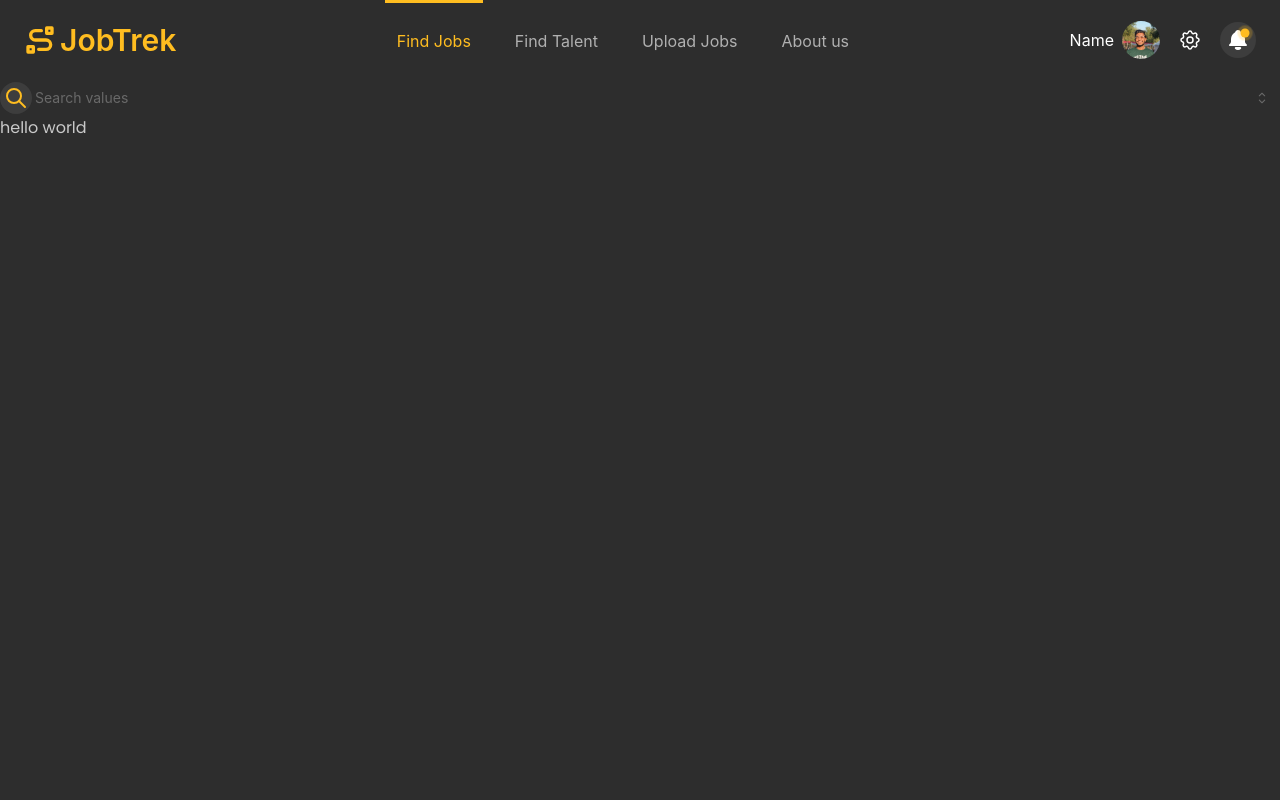
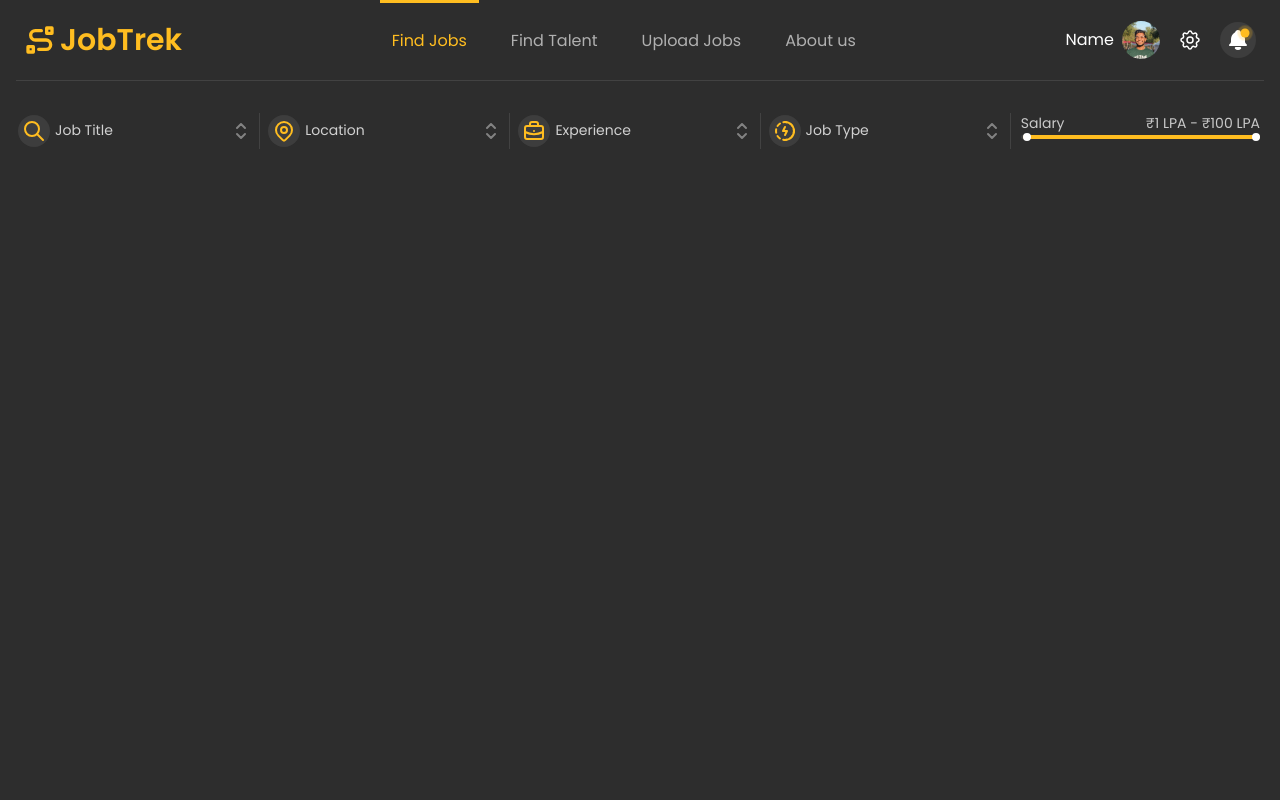
Before and after one commit to ShreyanshJain105/JobTrek-UI, a React (Create React App) app: page /find-jobs in a window 1280 px wide. Shown: the top 800 px of the page. Built offline with nearby package versions, Linux system fonts and the light colour scheme.

Commit message:
updated some components and create the find jobs home page

```diff
--- a/src/App.tsx
+++ b/src/App.tsx
@@ -19,7 +19,8 @@ function App() {
         '#f6f6f6', '#e7e7e7', '#d1d1d1', '#b0b0b0', '#888888',
         '#6d6d6d', '#5d5d5d', '#4f4f4f', '#454545', '#3d3d3d', '#2d2d2d'
       ],
-    }
+    },
+    fontFamily:"poppins,sans-serif"
   });
 
   return (
--- /dev/null
+++ b/src/Data/JobsData.tsx
@@ -0,0 +1,235 @@
+import { IconBriefcase, IconMapPin, IconRecharging, IconSearch } from "@tabler/icons-react";
+
+const dropdownData = [
+  {
+    title: "Job Title",
+    icon: IconSearch,
+    options: [
+      'Designer',
+      'Developer',
+      'Product Manager',
+      'Marketing Specialist',
+      'Data Analyst',
+      'Sales Executive',
+      'Content Writer',
+      'Customer Support',
+      'Software Engineer',
+      'UI/UX Designer',
+      'Business Analyst',
+      'DevOps Engineer'
+    ]
+  },
+  {
+    title: "Location",
+    icon: IconMapPin,
+    options: [
+      'Delhi',
+      'New York',
+      'San Francisco',
+      'London',
+      'Berlin',
+      'Tokyo',
+      'Sydney',
+      'Toronto',
+      'Mumbai',
+      'Singapore',
+      'Amsterdam',
+      'Dubai'
+    ]
+  },
+  {
+    title: "Experience",
+    icon: IconBriefcase,
+    options: ['Entry Level', 'Intermediate', 'Expert']
+  },
+  {
+    title: "Job Type",
+    icon: IconRecharging,
+    options: ['Full Time', 'Part Time', 'Contract', 'Freelance', 'Internship']
+  }
+];
+
+const jobList = [
+  {
+    jobTitle: "Product Designer",
+    company: "Meta",
+    applicants: 25,
+    experience: "Entry Level",
+    jobType: "Full Time",
+    location: "New York",
+    salary: "$120k"
+  },
+  {
+    jobTitle: "Senior Software Engineer",
+    company: "Google",
+    applicants: 45,
+    experience: "Expert",
+    jobType: "Full Time",
+    location: "San Francisco",
+    salary: "$180k"
+  },
+  {
+    jobTitle: "UI/UX Designer",
+    company: "Apple",
+    applicants: 32,
+    experience: "Intermediate",
+    jobType: "Full Time",
+    location: "Delhi",
+    salary: "$95k"
+  },
+  {
+    jobTitle: "Marketing Specialist",
+    company: "Netflix",
+    applicants: 18,
+    experience: "Entry Level",
+    jobType: "Part Time",
+    location: "London",
+    salary: "$65k"
+  },
+  {
+    jobTitle: "Data Analyst",
+    company: "Amazon",
+    applicants: 38,
+    experience: "Intermediate",
+    jobType: "Contract",
+    location: "Berlin",
+    salary: "$85k"
+  },
+  {
+    jobTitle: "DevOps Engineer",
+    company: "Microsoft",
+    applicants: 29,
+    experience: "Expert",
+    jobType: "Full Time",
+    location: "Tokyo",
+    salary: "$150k"
+  },
+  {
+    jobTitle: "Content Writer",
+    company: "Spotify",
+    applicants: 15,
+    experience: "Entry Level",
+    jobType: "Freelance",
+    location: "Sydney",
+    salary: "$55k"
+  },
+  {
+    jobTitle: "Product Manager",
+    company: "Tesla",
+    applicants: 52,
+    experience: "Expert",
+    jobType: "Full Time",
+    location: "Toronto",
+    salary: "$160k"
+  },
+  {
+    jobTitle: "Sales Executive",
+    company: "Salesforce",
+    applicants: 23,
+    experience: "Intermediate",
+    jobType: "Full Time",
+    location: "Mumbai",
+    salary: "$75k"
+  },
+  {
+    jobTitle: "Customer Support",
+    company: "Uber",
+    applicants: 12,
+    experience: "Entry Level",
+    jobType: "Part Time",
+    location: "Singapore",
+    salary: "$45k"
+  },
+  {
+    jobTitle: "Business Analyst",
+    company: "IBM",
+    applicants: 34,
+    experience: "Intermediate",
+    jobType: "Contract",
+    location: "Amsterdam",
+    salary: "$90k"
+  },
+  {
+    jobTitle: "Frontend Developer",
+    company: "Airbnb",
+    applicants: 41,
+    experience: "Expert",
+    jobType: "Full Time",
+    location: "Dubai",
+    salary: "$140k"
+  },
+  {
+    jobTitle: "Graphic Designer",
+    company: "Adobe",
+    applicants: 27,
+    experience: "Intermediate",
+    jobType: "Freelance",
+    location: "New York",
+    salary: "$70k"
+  },
+  {
+    jobTitle: "Machine Learning Engineer",
+    company: "OpenAI",
+    applicants: 67,
+    experience: "Expert",
+    jobType: "Full Time",
+    location: "San Francisco",
+    salary: "$200k"
+  },
+  {
+    jobTitle: "Social Media Manager",
+    company: "Twitter",
+    applicants: 19,
+    experience: "Entry Level",
+    jobType: "Part Time",
+    location: "London",
+    salary: "$50k"
+  },
+  {
+    jobTitle: "Backend Developer",
+    company: "Stripe",
+    applicants: 36,
+    experience: "Intermediate",
+    jobType: "Full Time",
+    location: "Berlin",
+    salary: "$130k"
+  },
+  {
+    jobTitle: "Quality Assurance Tester",
+    company: "Zoom",
+    applicants: 21,
+    experience: "Entry Level",
+    jobType: "Contract",
+    location: "Tokyo",
+    salary: "$60k"
+  },
+  {
+    jobTitle: "Digital Marketing Manager",
+    company: "HubSpot",
+    applicants: 28,
+    experience: "Expert",
+    jobType: "Full Time",
+    location: "Sydney",
+    salary: "$110k"
+  },
+  {
+    jobTitle: "Mobile App Developer",
+    company: "Instagram",
+    applicants: 44,
+    experience: "Intermediate",
+    jobType: "Full Time",
+    location: "Toronto",
+    salary: "$125k"
+  },
+  {
+    jobTitle: "HR Specialist",
+    company: "LinkedIn",
+    applicants: 16,
+    experience: "Entry Level",
+    jobType: "Internship",
+    location: "Mumbai",
+    salary: "$40k"
+  }
+];
+
+export { dropdownData, jobList };
--- a/src/FindJobs/MultiInput.tsx
+++ b/src/FindJobs/MultiInput.tsx
@@ -1,17 +1,21 @@
-import { CheckIcon, Combobox, Group, Pill, PillsInput, useCombobox } from '@mantine/core';
-import { IconSearch } from '@tabler/icons-react';
-import { useState } from 'react';
+import { Checkbox, CheckIcon, Combobox, Group, Input, Pill, PillsInput, useCombobox } from '@mantine/core';
+import { IconSearch, IconSelector } from '@tabler/icons-react';
+import { useEffect, useState } from 'react';
 
-const groceries = ['🍎 Apples', '🍌 Bananas', '🥦 Broccoli', '🥕 Carrots', '🍫 Chocolate'];
 
-const MultiInput = () => {
+
+
+const MultiInput = (props:any) => {
+    useEffect(()=>{
+        setData(props.options);
+    },[]);
   const combobox = useCombobox({
     onDropdownClose: () => combobox.resetSelectedOption(),
     onDropdownOpen: () => combobox.updateSelectedOptionIndex('active'),
   });
 
   const [search, setSearch] = useState('');
-  const [data, setData] = useState(groceries);
+  const [data, setData] = useState<string[]>([]);
   const [value, setValue] = useState<string[]>([]);
 
   const exactOptionMatch = data.some((item) => item === search);
@@ -32,58 +36,63 @@ const MultiInput = () => {
   const handleValueRemove = (val: string) =>
     setValue((current) => current.filter((v) => v !== val));
 
-  const values = value.map((item) => (
+  const values = value
+    .slice( 0, 1)
+    .map((item) => (
       <Pill key={item} withRemoveButton onRemove={() => handleValueRemove(item)}>
         {item}
       </Pill>
     ));
 
-  const options = data
-    .filter((item) => item.toLowerCase().includes(search.trim().toLowerCase()))
+  const options = data.filter((item) => item.toLowerCase().includes(search.trim().toLowerCase()))
   .map((item) => (
     <Combobox.Option value={item} key={item} active={value.includes(item)}>
       <Group gap="sm">
-          {value.includes(item) ? <CheckIcon size={12} /> : null}
-          <span>{item}</span>
+        <Checkbox size='xs' color='brightSun.4'
+          checked={value.includes(item)}
+          onChange={() => {}}
+          aria-hidden
+          tabIndex={-1}
+          style={{ pointerEvents: 'none' }}
+        />
+        <span className='text-mine-shaft-300'>{item}</span>
       </Group>
     </Combobox.Option>
   ));
 
   return (
-    <Combobox store={combobox} onOptionSubmit={handleValueSelect} withinPortal={false}>
+    <Combobox  store={combobox} onOptionSubmit={handleValueSelect} withinPortal={false}>
       <Combobox.DropdownTarget>
-        <PillsInput variant='unstyled'  rightSection={<Combobox.Chevron />} onClick={() =>
-        combobox.openDropdown()}
+        <PillsInput variant='unstyled'  rightSection={<IconSelector />} onClick={() =>
+        combobox.toggleDropdown() }
         leftSection={
-            <div className='text-bright-sun-400 p-1  bg-mine-shaft-900 rounded-full mr-1'><IconSearch/></div>
+            <div className='text-bright-sun-400 p-1  bg-mine-shaft-900 rounded-full mr-2'><props.icon/></div>
         }
         >
          <Pill.Group>
+            {value.length > 0 ? (
+              <>
                 {values}
-            <Combobox.EventsTarget>
-              <PillsInput.Field
+                {value.length >1 && (
+                  <Pill>+{value.length - 1} more</Pill>
+                )}
+              </>
+            ) : (
+              <Input.Placeholder className='!text-mine-shaft-200'>{props.title}</Input.Placeholder>
+            )}
 
-                onFocus={() => combobox.openDropdown()}
-                onBlur={() => combobox.closeDropdown()}
-                value={search}
-                placeholder="Search values"
-                onChange={(event) => {
-                  combobox.updateSelectedOptionIndex();
-                  setSearch(event.currentTarget.value);
-                }}
-                onKeyDown={(event) => {
-                  if (event.key === 'Backspace' && search.length === 0) {
-                    event.preventDefault();
-                    handleValueRemove(value[value.length - 1]);
-                  }
-                }}
-              />
-            </Combobox.EventsTarget>
+
           </Pill.Group>
         </PillsInput>
       </Combobox.DropdownTarget>
 
       <Combobox.Dropdown>
+        <Combobox.Search
+            value={search}
+            onChange={(event) => setSearch(event.currentTarget.value)}
+            placeholder="Search groceries"
+          />
+
         <Combobox.Options>
           {options}
           {!exactOptionMatch && search.trim().length > 0 && (
--- a/src/FindJobs/SearchBar.tsx
+++ b/src/FindJobs/SearchBar.tsx
@@ -1,9 +1,33 @@
+import { Divider, RangeSlider } from "@mantine/core";
+import { dropdownData } from "../Data/JobsData";
 import MultiInput from "./MultiInput";
+import { useState } from "react";
 
 
 const SearchBar=()=>{
-    return <div>
-        <MultiInput/>
+    const [value ,setValue]=useState<[number,number]>([1,100]);
+    return <div className="flex 3 px-5 py-8">
+       {
+        dropdownData.map((item,index)=><> <div key={index} className="w-1/5">
+         <MultiInput {...item}/>
+        </div>
+         <Divider size="xs" mr="xs" orientation="vertical" />
+         </>)
+       }
+       <div className="w-1/5 [&_.mantine-Slider-label]:!translate-y-10">
+       <div className="flex text-sm justify-between">
+        <div>Salary</div>
+        <div>&#8377;{value[0]} LPA - &#8377;{value[1]} LPA</div>
+       </div>
+        <RangeSlider size="xs" color="brightSun.4" value={value}
+         labelTransitionProps={{
+          transition: 'skew-down',
+          duration: 150,
+          timingFunction:'linear',
+         }}
+           onChange={setValue} />
+       </div>
+
     </div>
 }
 
--- a/src/Pages/FindJobs.tsx
+++ b/src/Pages/FindJobs.tsx
@@ -1,10 +1,11 @@
+import { Divider } from "@mantine/core";
 import SearchBar from "../FindJobs/SearchBar";
 
 const FindJobs=()=>{
      return(
         <div className="min-h-[100vh] bg-mine-shaft-950 font-['poppins']">
+           <Divider size="xs"  mx="md" />
            <SearchBar/>
-            <div>hello world </div>
 
         </div>
     )
```
Lines whose indentation alone changed are shown as unchanged.
